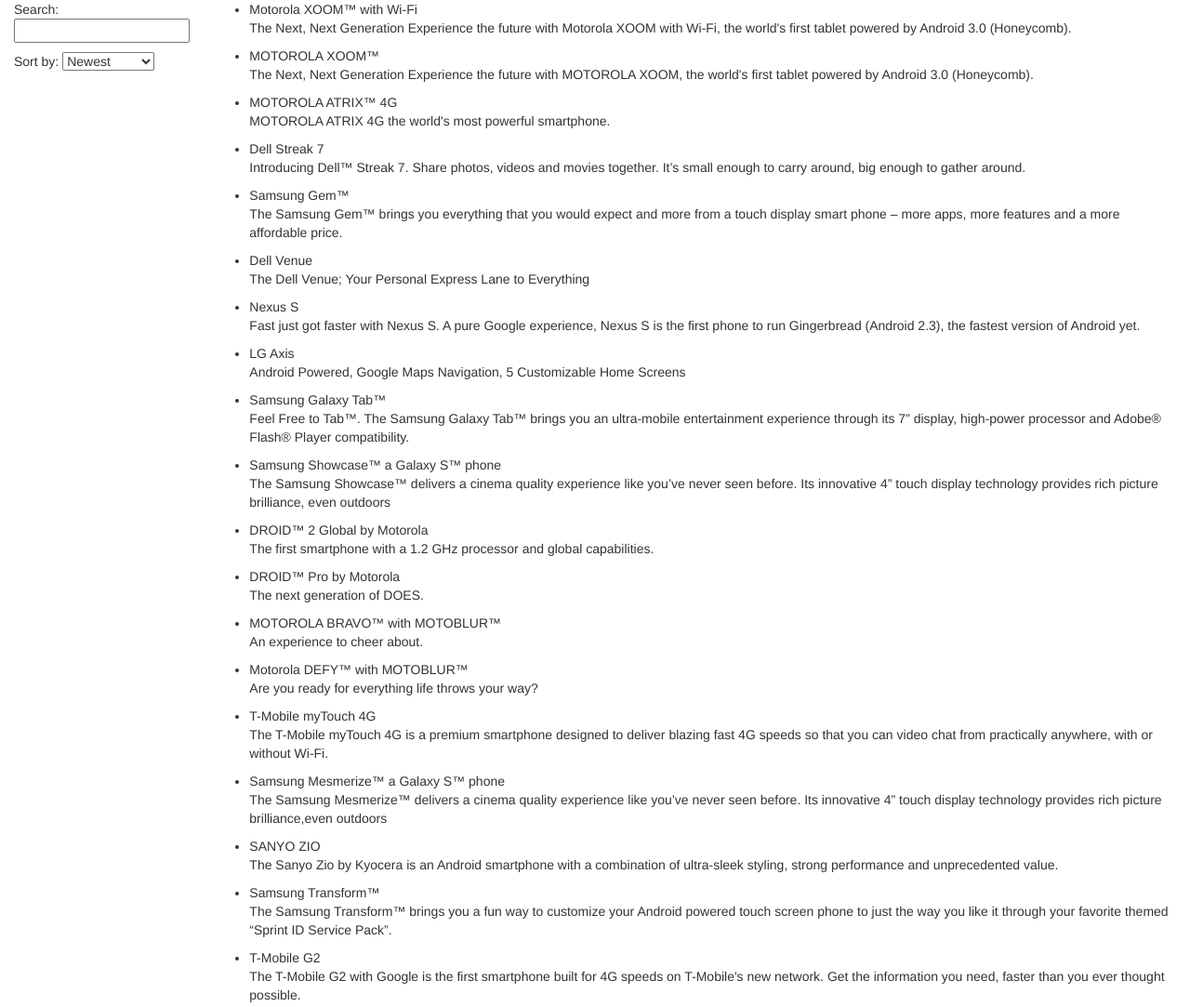
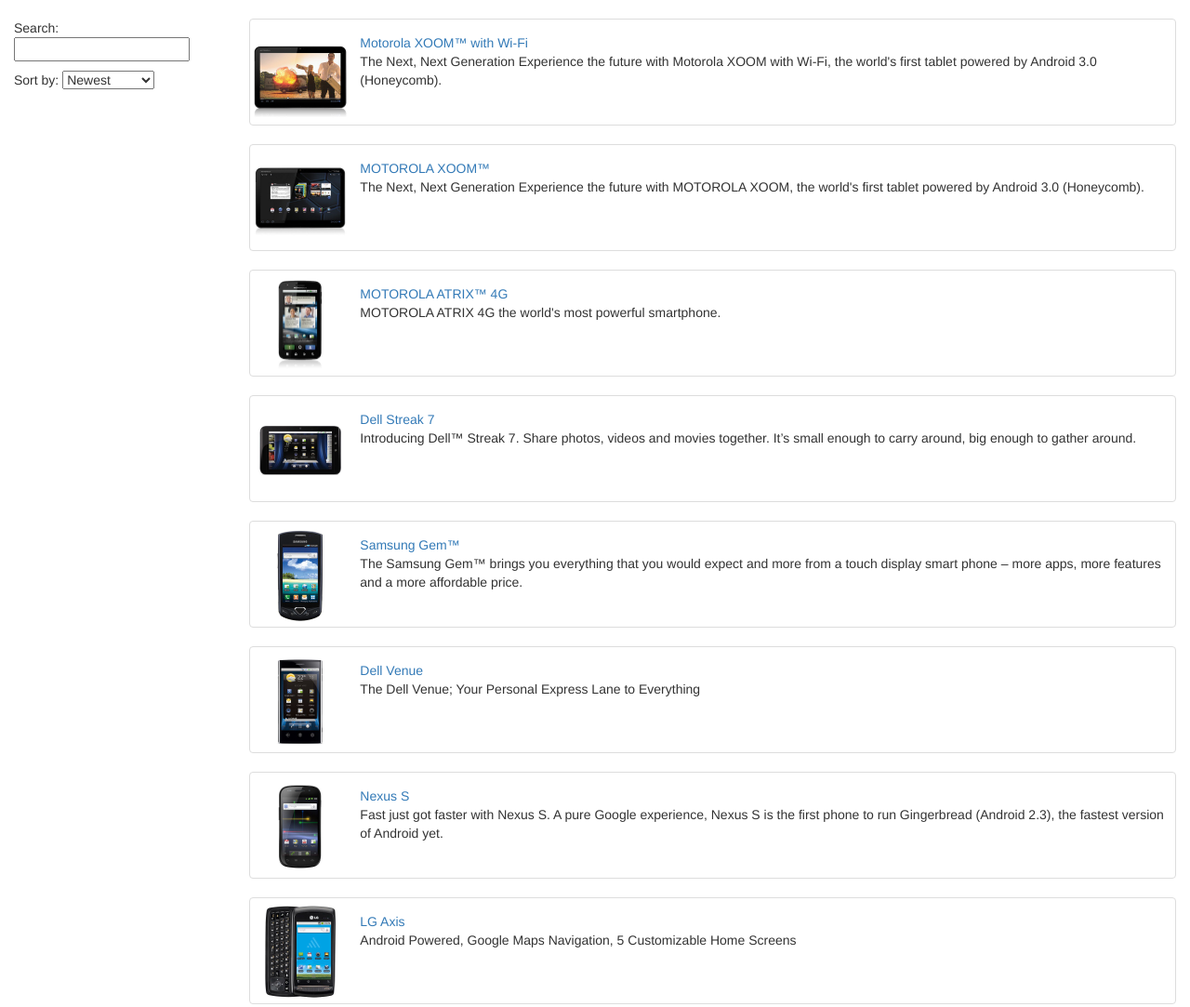
Before and after one commit to rafalmeidas/angularJS-phonecat, a website: page app/index.html in a window 1280 px wide. Shown: the top 1083 px of the page at 93% size. Drawn offline with nearby package versions, Linux system fonts and the light colour scheme.

Commit message:
feat: Routing & Multiple Views

```diff
--- /dev/null
+++ b/app/app.css
@@ -0,0 +1,21 @@
+body {
+    padding-top: 20px;
+}
+
+.phones {
+    list-style: none;
+}
+
+.phones li {
+    clear: both;
+    height: 115px;
+    padding-top: 15px;
+}
+
+.thumb {
+    float: left;
+    height: 100px;
+    margin: -0.5em 1em 1.5em 0;
+    padding-bottom: 1em;
+    width: 100px;
+}
--- a/app/index.html
+++ b/app/index.html
@@ -4,6 +4,7 @@
         <meta charset="utf-8" />
         <title>Phonecat</title>
         <link rel="stylesheet" href="lib/bootstrap/dist/css/bootstrap.css" />
+        <link rel="stylesheet" href="app.css" />
         <script src="lib/angular/angular.js"></script>
         <script src="app.module.js"></script>
         <script src="phone-list/phone-list.module.js"></script>
--- a/app/phone-list/phone-list.template.html
+++ b/app/phone-list/phone-list.template.html
@@ -15,9 +15,16 @@
         <div class="col-md-10">
             <ul class="phones">
                 <li
+                    class="thumbnail"
                     ng-repeat="phone in $ctrl.phones | filter:$ctrl.query | orderBy:$ctrl.orderProp"
                 >
-                    <span>{{ phone.name }}</span>
+                    <a href="#!/phones/{{phone.id}}" class="thumb">
+                        <img
+                            ng-src="{{ phone.imageUrl }}"
+                            alt="{{ phone.name }}"
+                        />
+                    </a>
+                    <a href="#!/phones/{{ phone.id }}">{{ phone.name }}</a>
                     <p>{{ phone.snippet }}</p>
                 </li>
             </ul>
--- a/e2e-tests/protractor.conf.js
+++ b/e2e-tests/protractor.conf.js
@@ -1,17 +1,12 @@
 //jshint strict: false
 exports.config = {
     allScriptsTimeout: 11000,
-
     specs: ["*.js"],
-
     capabilities: {
         browserName: "firefox",
     },
-
     baseUrl: "http://localhost:8000/",
-
     framework: "jasmine",
-
     jasmineNodeOpts: {
         defaultTimeoutInterval: 30000,
     },
--- a/package.json
+++ b/package.json
@@ -7,6 +7,7 @@
     "license": "MIT",
     "dependencies": {
         "angular": "1.8.x",
+        "angular-route": "1.8.x",
         "bootstrap": "3.3.x",
         "prettier": "^3.2.5"
     },
```
Also changed, not shown: e2e-tests/scenarios.js (+10 -0 lines), 1 other file.
